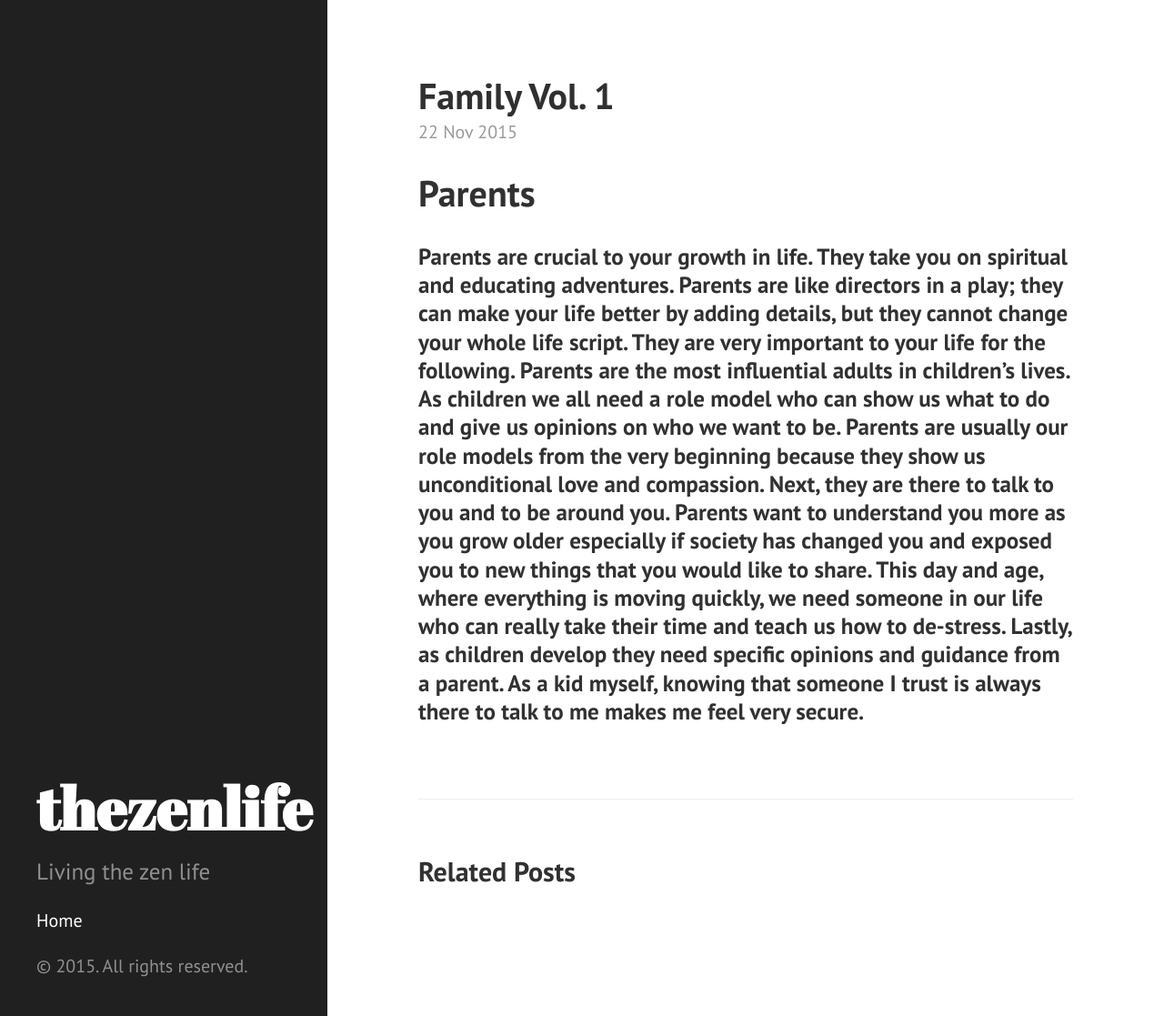
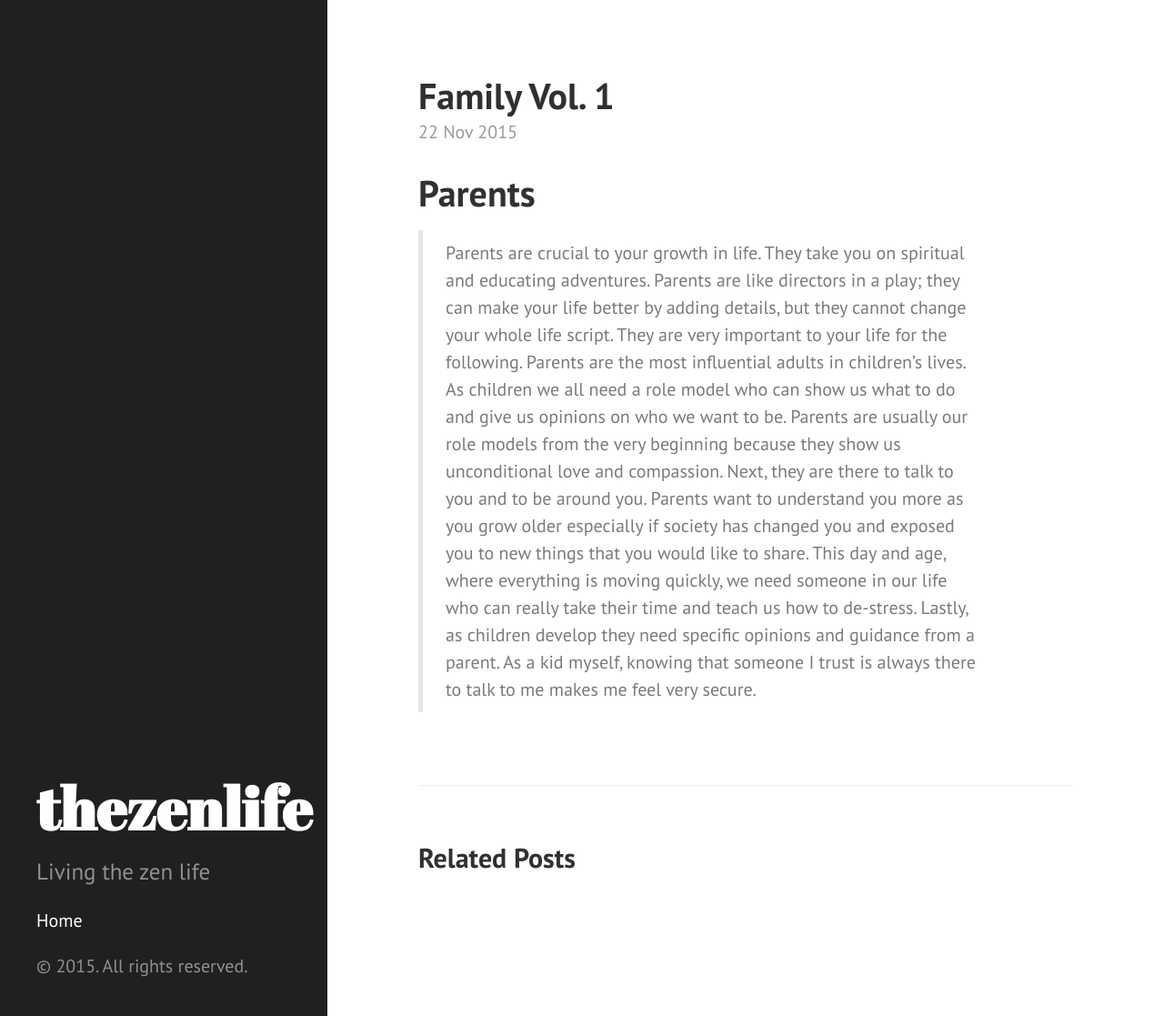
Before and after one commit to TheZenLife/TheZenLife.github.io, a Jekyll site: the page built from _posts/2015-11-22-family-vol-1.markdown, in a window 1280 px wide and 1117 px high. Shown: the whole window at 91% size. Built offline with Jekyll 4.4.1, drawn with Linux system fonts in a browser that asks for light colours.

```diff
--- a/_posts/2015-11-22-family-vol-1.markdown
+++ b/_posts/2015-11-22-family-vol-1.markdown
@@ -5,4 +5,4 @@ layout: post
 ---
 # Parents
 
-### Parents are crucial to your growth in life. They take you on spiritual and educating adventures. Parents are like directors in a play; they can make your life better by adding details, but they cannot change your whole life script. They are very important to your life for the following. Parents are the most influential adults in children's lives. As children we all need a role model who can show us what to do and give us opinions on who we want to be. Parents are usually our role models from the very beginning because they show us unconditional love and compassion. Next, they are there to talk to you and to be around you. Parents want to understand you more as you grow older especially if society has changed you and exposed you to new things that you would like to share. This day and age, where everything is moving quickly, we need someone in our life who can really take their time and teach us how to de-stress. Lastly, as children develop they need specific opinions and guidance from a parent. As a kid myself, knowing that someone I trust is always there to talk to me makes me feel very secure.
+> Parents are crucial to your growth in life. They take you on spiritual and educating adventures. Parents are like directors in a play; they can make your life better by adding details, but they cannot change your whole life script. They are very important to your life for the following. Parents are the most influential adults in children's lives. As children we all need a role model who can show us what to do and give us opinions on who we want to be. Parents are usually our role models from the very beginning because they show us unconditional love and compassion. Next, they are there to talk to you and to be around you. Parents want to understand you more as you grow older especially if society has changed you and exposed you to new things that you would like to share. This day and age, where everything is moving quickly, we need someone in our life who can really take their time and teach us how to de-stress. Lastly, as children develop they need specific opinions and guidance from a parent. As a kid myself, knowing that someone I trust is always there to talk to me makes me feel very secure.
```
